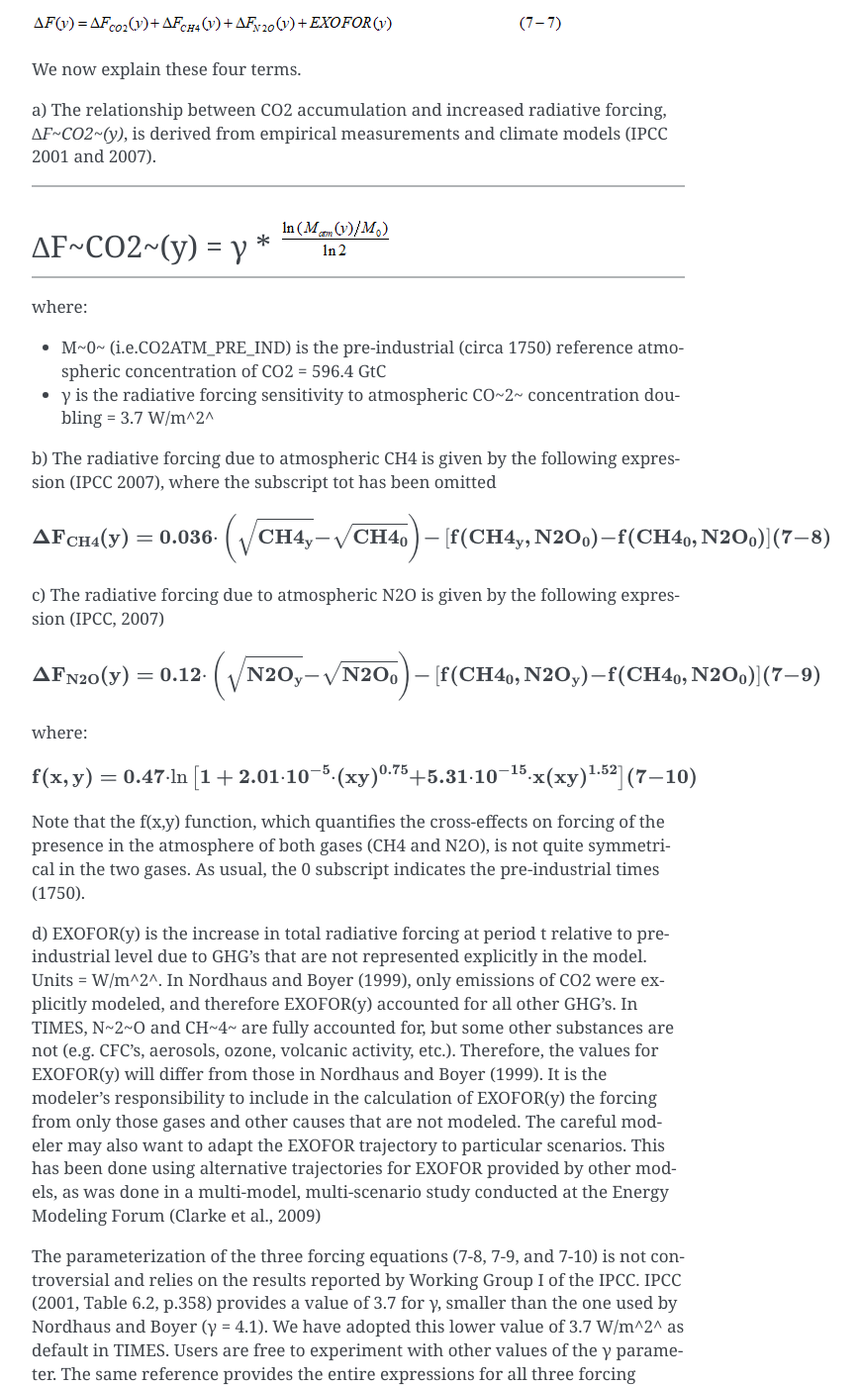
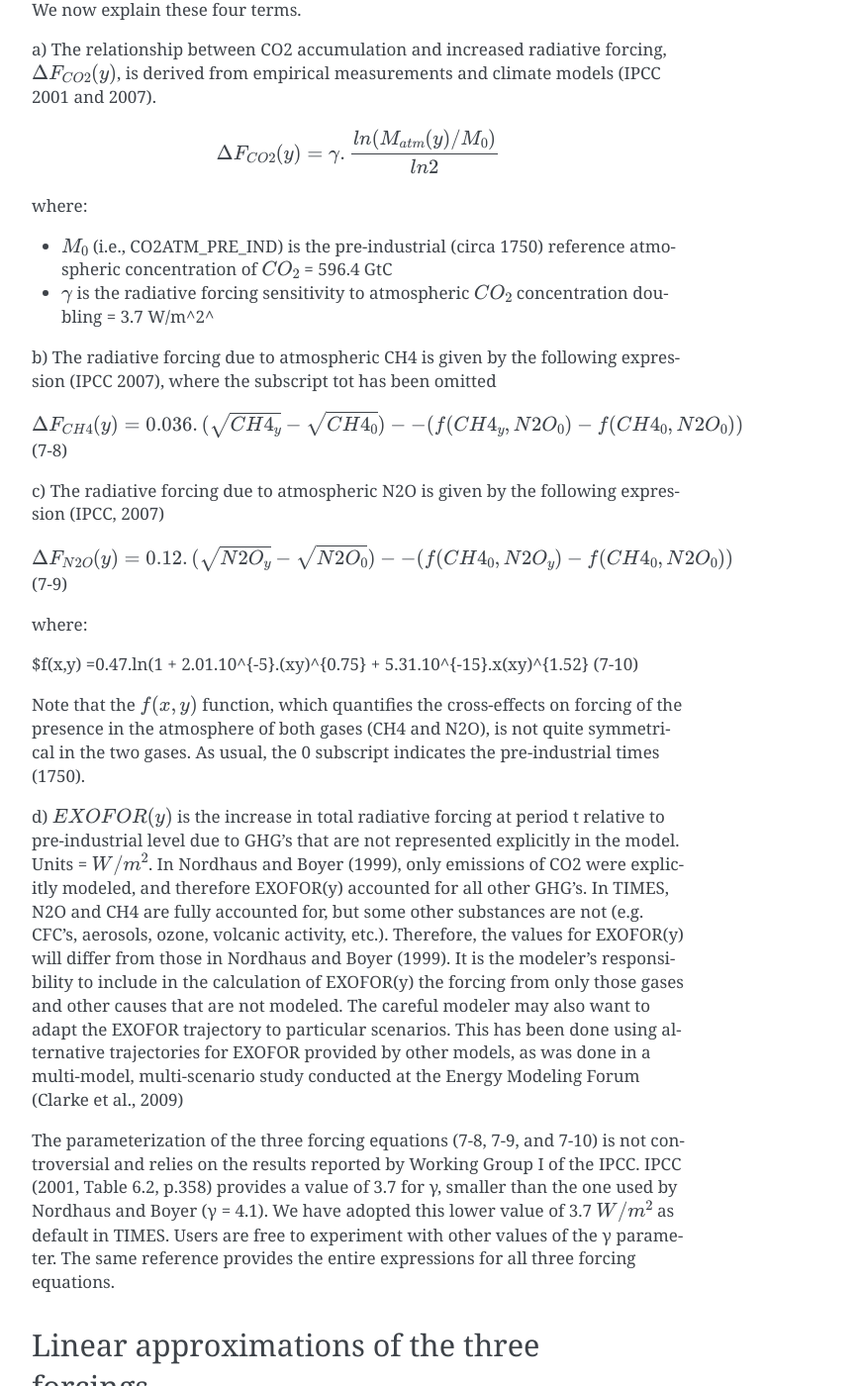
Before and after one commit to experimentarium/times, a Sphinx documentation site: the page built from docs/part-1/07-climate-module.md, in a window 1280 px wide and 1400 px high, scrolled down 2728 px. Shown: the whole window at 99% size, without its empty margins (388-1257 px from the left). Built offline with Sphinx 7.4.7, drawn with Linux system fonts in a browser that asks for light colours; some of the changed text lies outside the part shown.

Commit message:
LATEX in formulas fix / Part-1-06

````diff
--- a/docs/part-1/07-climate-module.md
+++ b/docs/part-1/07-climate-module.md
@@ -85,27 +82,27 @@ $$CH4_{atm}(y) = (1 - \Phi_{CH4}) \cdot CH4_{atm}(y - 1) + EA_{CH4}(y)(7 - 4)$$
 
 $$CH4_{up}(y) = CH4_{up}(y - 1)(7 - 5)$$
 
-${CH4}_{tot}(y) = {CH4}_{atm}(y) + {CH4}_{up}(y)$ (7 - 6)
+$${CH4}_{tot}(y) = {CH4}_{atm}(y) + {CH4}_{up}(y)$$ (7 - 6)
 
 where
 
--   *CH4~atm~ ,, CH4~up~ ,CH4~tot~, ,* and *EA~CH4~* are respectively:
+-   $CH4_{atm}$, $CH4_{up}$, $CH4_{tot}$, and $EA_{CH4}$ are respectively:
     the anthropogenic atmospheric concentration, the natural atmospheric
     concentration[^34], the total atmospheric concentration (all three
     expressed in Mt), and the anthropogenic emission of CH4 (expressed
-    in Mt/yr). The anthropogenic emissions *EA~CH4~* are generated
+    in Mt/yr). The anthropogenic emissions $EA_{CH4}$ are generated
     within the model and enter the dynamic equation (7-4) in order to
     derive the anthropogenic concentration. Note that the natural
-    concentration *CH4~up~*is constant at all times. (See initial values
+    concentration $CH4_{up}$ is constant at all times. (See initial values
     for these and other parameters in Part II, Appendix A.)
 
--   *CH4~tot\ ~*is then reported and used in the forcing equations. All
+-   $CH4_{tot}$ is then reported and used in the forcing equations. All
     quantities are indexed by year.
 
--   $1 - \Phi_{CH4}$is the one-year retention rate of CH4 in the
+-   $1 -- \phi_{CH4}$ is the one-year retention rate of $CH4$ in the
     atmosphere.
 
--   *d~CH4~ =2.84* (the density of *CH4,* expressed in *Mt/ppbv*) is
+-   $d_{CH4} =2.84$ (the density of $CH4$, expressed in $Mt/ppbv$) is
     then used to convert concentration in Mt into ppbv for reporting
     purposes.
 
@@ -126,48 +123,47 @@ atmospheric radiative forcings caused by the various gases are additive
 We now explain these four terms.
 
 a\) The relationship between CO2 accumulation and increased radiative
-forcing, *∆F~CO2~(y)*, is derived from empirical measurements and
+forcing, $∆F_{CO2}(y)$, is derived from empirical measurements and
 climate models (IPCC 2001 and 2007).
 
-  -----------------------------------------------------------------------
-  ∆F~CO2~(y) = γ \* ![](assets/image21.png)
-  -----------------------------------------------------------------------
-
-  -----------------------------------------------------------------------
+$$ \Delta F_{CO2}(y) = \gamma.\frac{ln(M_{atm}(y)/M_0)}{ln 2}$$
 
 where:
 
--   M~0~ (i.e.CO2ATM_PRE_IND) is the pre-industrial (circa 1750)
-    reference atmospheric concentration of CO2 = 596.4 GtC
+-   $M_0$ (i.e., CO2ATM_PRE_IND) is the pre-industrial (circa 1750)
+    reference atmospheric concentration of $CO_2$ = 596.4 GtC
 
--   γ is the radiative forcing sensitivity to atmospheric CO~2~
+-   $\gamma$ is the radiative forcing sensitivity to atmospheric $CO_2$
     concentration doubling = 3.7 W/m^2^
 
 b\) The radiative forcing due to atmospheric CH4 is given by the
 following expression (IPCC 2007), where the subscript tot has been
 omitted
 
-$$\mathbf{\Delta}\mathbf{F}_{\mathbf{CH}\mathbf{4}}\mathbf{(y) = 0.036}\mathbf{\cdot}\left( \sqrt{\mathbf{CH}\mathbf{4}_{\mathbf{y}}}\mathbf{-}\sqrt{\mathbf{CH}\mathbf{4}_{\mathbf{0}}} \right)\mathbf{-}\left\lbrack \mathbf{f(CH}\mathbf{4}_{\mathbf{y}}\mathbf{,N}\mathbf{2}\mathbf{O}_{\mathbf{0}}\mathbf{)}\mathbf{-}\mathbf{f(CH}\mathbf{4}_{\mathbf{0}}\mathbf{,N}\mathbf{2}\mathbf{O}_{\mathbf{0}}\mathbf{)} \right\rbrack\mathbf{(7}\mathbf{-}\mathbf{8)}$$
+$\Delta F_{CH4}(y) = 0.036.(\sqrt{CH4_y}-\sqrt{CH4_0}) -- (f(CH4_y,N2O_0) - f(CH4_0,N2O_0))$
+(7-8)
 
 c\) The radiative forcing due to atmospheric N2O is given by the
 following expression (IPCC, 2007)
 
-$$\mathbf{\Delta}\mathbf{F}_{\mathbf{N}\mathbf{2}\mathbf{O}}\mathbf{(y) = 0.12}\mathbf{\cdot}\left( \sqrt{\mathbf{N}\mathbf{2}\mathbf{O}_{\mathbf{y}}}\mathbf{-}\sqrt{\mathbf{N}\mathbf{2}\mathbf{O}_{\mathbf{0}}} \right)\mathbf{-}\left\lbrack \mathbf{f(CH}\mathbf{4}_{\mathbf{0}}\mathbf{,N}\mathbf{2}\mathbf{O}_{\mathbf{y}}\mathbf{)}\mathbf{-}\mathbf{f(CH}\mathbf{4}_{\mathbf{0}}\mathbf{,N}\mathbf{2}\mathbf{O}_{\mathbf{0}}\mathbf{)} \right\rbrack\mathbf{(7}\mathbf{-}\mathbf{9)}$$
+$\Delta F_{N2O}(y) = 0.12.(\sqrt{N2O_y}-\sqrt{N2O_0}) -- (f(CH4_0,N2O_y) - f(CH4_0,N2O_0))$
+(7-9)
 
 where:
 
-$$\mathbf{f(x,y) = 0.47}\mathbf{\cdot}\mathbf{\ln}\left\lbrack \mathbf{1 + 2.01}\mathbf{\cdot}\mathbf{1}\mathbf{0}^{\mathbf{-}\mathbf{5}}\mathbf{\cdot}\mathbf{(xy}\mathbf{)}^{\mathbf{0.75}}\mathbf{+ 5.31}\mathbf{\cdot}\mathbf{1}\mathbf{0}^{\mathbf{-}\mathbf{15}}\mathbf{\cdot}\mathbf{x(xy}\mathbf{)}^{\mathbf{1.52}} \right\rbrack\mathbf{(7}\mathbf{-}\mathbf{10)}$$
+$f(x,y) =0.47.ln(1 + 2.01.10^{-5}.(xy)^{0.75} + 5.31.10^{-15}.x(xy)^{1.52}
+(7-10)
 
-Note that the f(x,y) function, which quantifies the cross-effects on
+Note that the $f(x,y)$ function, which quantifies the cross-effects on
 forcing of the presence in the atmosphere of both gases (CH4 and N2O),
 is not quite symmetrical in the two gases. As usual, the 0 subscript
 indicates the pre-industrial times (1750).
 
-d\) EXOFOR(y) is the increase in total radiative forcing at period t
+d\) $EXOFOR(y)$ is the increase in total radiative forcing at period t
 relative to pre-industrial level due to GHG's that are not represented
-explicitly in the model. Units = W/m^2^. In Nordhaus and Boyer (1999),
+explicitly in the model. Units = $W/m^2$. In Nordhaus and Boyer (1999),
 only emissions of CO2 were explicitly modeled, and therefore EXOFOR(y)
-accounted for all other GHG's. In TIMES, N~2~O and CH~4~ are fully
+accounted for all other GHG's. In TIMES, N2O and CH4 are fully
 accounted for, but some other substances are not (e.g. CFC's, aerosols,
 ozone, volcanic activity, etc.). Therefore, the values for EXOFOR(y)
 will differ from those in Nordhaus and Boyer (1999). It is the modeler's
@@ -182,7 +178,7 @@ The parameterization of the three forcing equations (7-8, 7-9, and 7-10)
 is not controversial and relies on the results reported by Working Group
 I of the IPCC. IPCC (2001, Table 6.2, p.358) provides a value of 3.7 for
 γ, smaller than the one used by Nordhaus and Boyer (γ = 4.1). We have
-adopted this lower value of 3.7 W/m^2^ as default in TIMES. Users are
+adopted this lower value of 3.7 $W/m^2$ as default in TIMES. Users are
 free to experiment with other values of the γ parameter. The same
 reference provides the entire expressions for all three forcing
 equations.
@@ -224,21 +220,12 @@ where the interval (M~1~,M~2~) is from 375 ppm to 550 ppm.
 By denoting the pre-industrial concentration level as *M~0~*, the
 general formulas for the two estimates are as follows:
 
-  ----------------------------------------------------------------------------------------------------------------------------------------------------------------------
   *Overestimate:*     $$F_{1}(M) = \frac{\gamma}{\ln 2} \cdot \left\lbrack \ln(\frac{\gamma}{slope \cdot \ln(2) \cdot M_{0}}) - 1 \right\rbrack + slope \cdot M$$
-  ------------------- --------------------------------------------------------------------------------------------------------------------------------------------- ----
+
   *Underestimate:*    $$F_{2}(M) = \gamma \cdot \ln(M_{1}/M_{0})/\ln 2 + slope \cdot (M - M_{1})$$
+  where: $slope = \gamma \cdot \frac{\ln(M_{2}/M_{1})/\ln 2}{(M_{2} - M_{1})}$
 
-
-
-  where:              $$slope = \gamma \cdot \frac{\ln(M_{2}/M_{1})/\ln 2}{(M_{2} - M_{1})}$$
-  ----------------------------------------------------------------------------------------------------------------------------------------------------------------------
-
-*Final approximation*: $F_{3}(M) = \frac{F_{1}(M) + F_{2}(M)}{2}$
-
-  -----------------------------------------------------------------------
-
-  -----------------------------------------------------------------------
+  *Final approximation*: $F_{3}(M) = \frac{F_{1}(M) + F_{2}(M)}{2}$
 
 ## Temperature increase
 
@@ -249,15 +236,15 @@ the atmospheric layer, which then quickly warms the upper ocean. In this
 model, the atmosphere and upper ocean form a single layer, which slowly
 warms the second layer consisting of the deep ocean.
 
-ΔT~up~(y) = ΔT~up~(y-1) +σ~1~{F(y) --λΔT~up~(y-1) -- σ~2~ \[ΔT~up~(y-1)
--- ΔT~low~(y-1)\]} (7-11)
+$ΔT_{up}(y) = ΔT_{up}(y-1) +σ_1(F(y) -- λΔT_{up}(y-1) -- σ~2(ΔT_{up}(y-1) -- ΔT_{low}(y-1)))$
+(7-11)
 
-ΔT~low~(y) = ΔT~low~(y-1) + σ~3~\[ΔT~up~(y-1) -- ΔT~low~ (y-1)\] (7-12)
+$ΔT_{low}(y) = ΔT_{low}(y-1) + σ_3(ΔT_{up}(y-1) -- ΔT_{low}(y-1))$
+(7-12)
 
 with
 
--   ΔT~up~ = globally averaged surface temperature increase above
-    > pre-industrial level,
+-   $ΔT_{up}$ globally averaged surface temperature increase above pre-industrial level,
 
 ```{figure} assets/image22.png
 :name: linearization_CO2_radiation_function
````
Also changed, not shown: other parts of docs/part-1/07-climate-module.md (+13 -24 lines).
